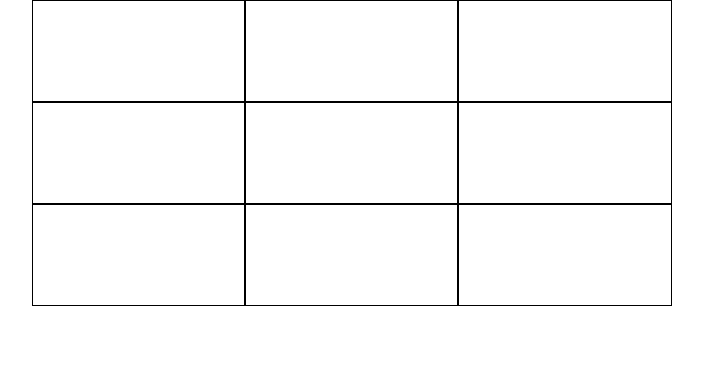
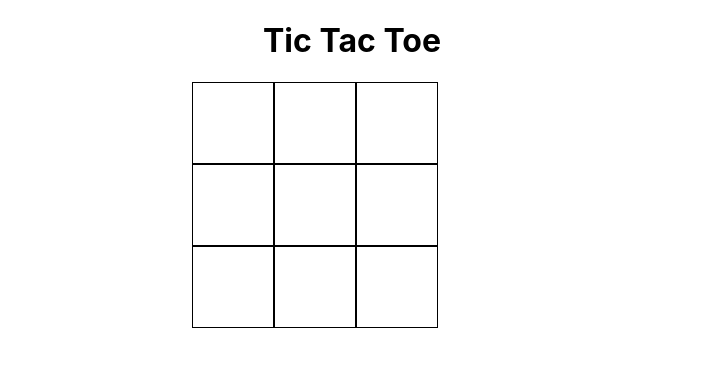
Before and after one commit to JasonCorp84/TT-Speedrun, a React (Create React App) app in the folder tt-speedrun/: page / in a window 1280 px wide. Shown: the top 366 px of the page, without its empty margins (288-991 px from the left). Built offline with nearby package versions, Linux system fonts and the light colour scheme.

Commit message:
board simplified

```diff
--- a/tt-speedrun/src/App.css
+++ b/tt-speedrun/src/App.css
@@ -1,32 +1,17 @@
-.App {
+.container {
   text-align: center;
 }
 
-.App-logo {
-  animation: App-logo-spin infinite 20s linear;
-  height: 40vmin;
+.box {
+  border: 1px solid black;
+  width: 80px;
+  height: 80px;
+  display: inline-block;
+  line-height: 80px
 }
 
-.App-header {
-  background-color: #282c34;
-  min-height: 100vh;
-  display: flex;
-  flex-direction: column;
-  align-items: center;
-  justify-content: center;
-  font-size: calc(10px + 2vmin);
-  color: white;
+.board {
+  display: inline-flex;
+  flex-wrap: wrap;
+  width: 320px;
 }
-
-.App-link {
-  color: #61dafb;
-}
-
-@keyframes App-logo-spin {
-  from {
-    transform: rotate(0deg);
-  }
-  to {
-    transform: rotate(360deg);
-  }
-}
--- a/tt-speedrun/src/App.js
+++ b/tt-speedrun/src/App.js
@@ -1,12 +1,34 @@
 import React, { Component } from 'react';
-import Board from './Board';
 import './App.css';
 
 class App extends Component {
+  constructor(props) {
+    super(props);
+    this.state = {
+      board: Array(9).fill(null)
+    }
+  }
+
+  handleClick (e) {
+    console.log(e.target);
+  }
+
   render() {
+
+   const box = this.state.board.map(
+    (box,i) =>
+    <div key={i}
+    className="box"
+    onClick={(e) => this.handleClick(e)}>
+    {box}
+    </div>)
+
     return (
-      <div className="App">
-        <Board />
+      <div className="container">
+      <h1>Tic Tac Toe</h1>
+        <div className="board">
+          {box}
+        </div>
       </div>
     );
   }
--- a/tt-speedrun/src/Board.js
+++ /dev/null
@@ -1,30 +0,0 @@
-import React, { Component } from 'react';
-
-class Board extends Component {
-  constructor(props) {
-    super(props);
-    this.state = {
-      row1: ['','',''],
-      row2: ['','',''],
-      row3: ['','','']
-      }
-  }
-  render() {
-    const style = {
-      height: '100px',
-      border: "1px solid black",
-      display: 'inline',
-      float: 'left',
-      width: '33%'
-    }
-    return (
-      <div style={{width: '50%', justifySelf: 'center'}}>
-        {this.state.row1.map(e => <div style={style}>{e}</div>)}
-        {this.state.row2.map(e => <div style={style}>{e}</div>)}
-        {this.state.row3.map(e => <div style={style}>{e}</div>)}
-      </div>
-     );
-  }
-}
-
-export default Board;
```
